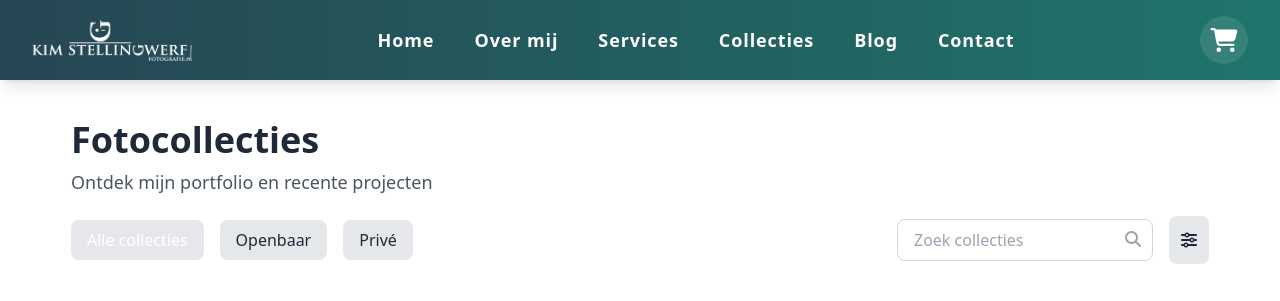
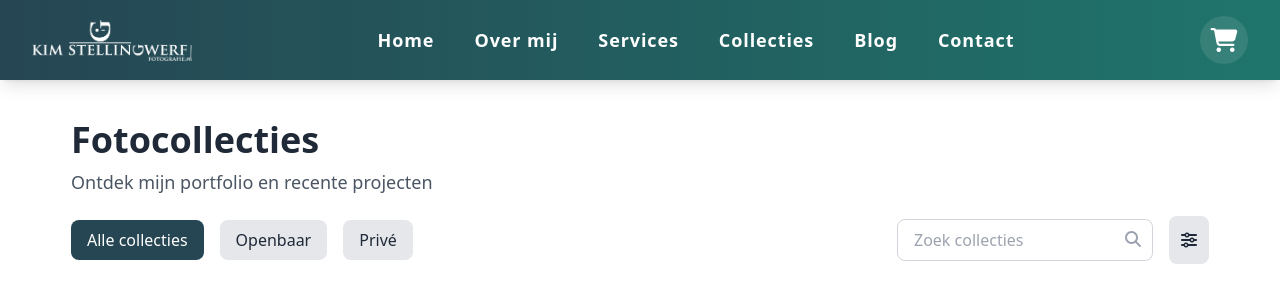
Before and after one commit to daveymunters87/DeepDive-2024-2024-2, a plain HTML site: page src/pages/index.html in a window 1280 px wide. Shown: the top 301 px of the page. Drawn offline with nearby package versions, Linux system fonts and the light colour scheme.

```diff
--- a/src/pages/index.html
+++ b/src/pages/index.html
@@ -85,7 +85,7 @@
       <div class="flex items-center justify-between mt-5">
         <!-- Filter Buttons -->
         <div class="flex items-center space-x-4">
-          <button class="px-4 py-2 bg-gray-200 text-white rounded-lg" data-filter="all">
+          <button class="px-4 py-2 bg-[#264653] text-white rounded-lg" data-filter="all">
               Alle collecties
           </button>
           <button class="px-4 py-2 bg-gray-200 text-gray-800 rounded-lg" data-filter="openbaar">
```
